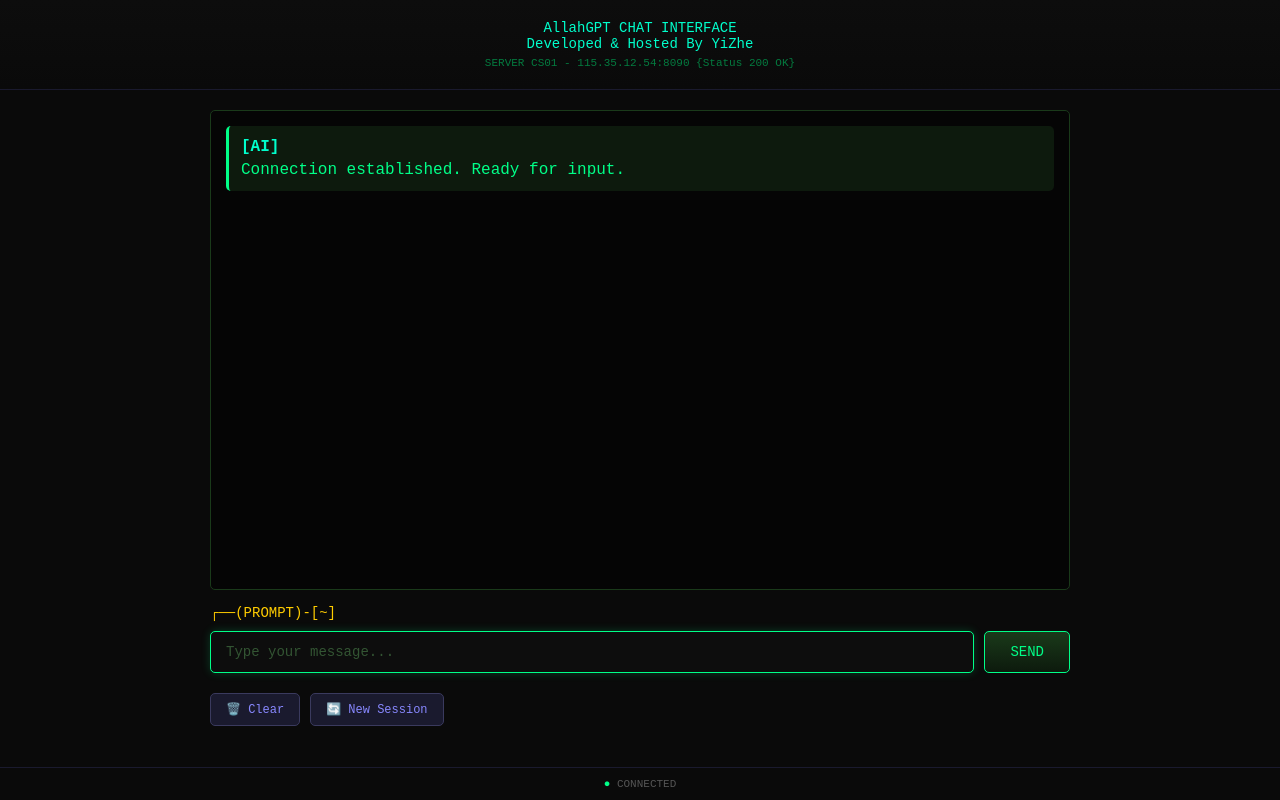
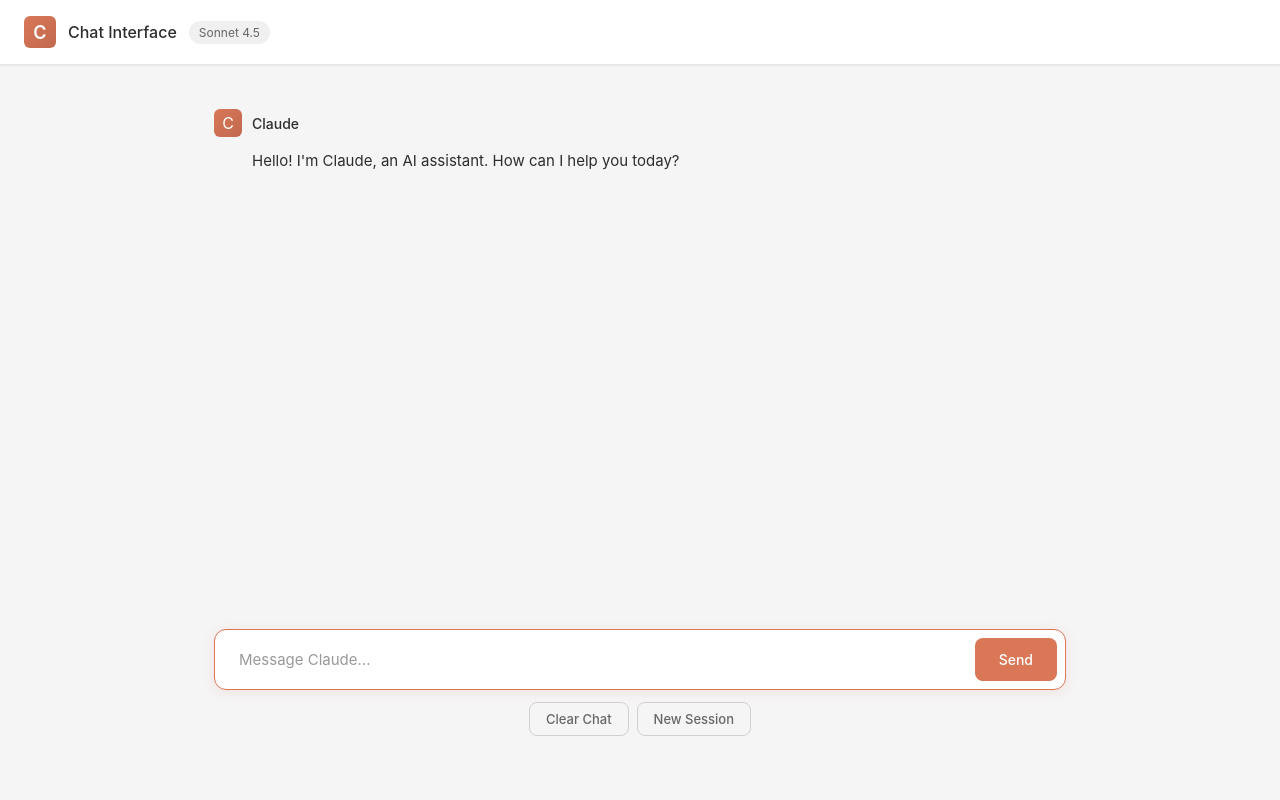
Before and after one commit to pwntrackdev-crypto/dbfuudbfube9wbf9be9bf89bew9f9uebwfu9bewu9udbwubfu9ewb, a plain HTML site: page index.html in a window 1280 px wide. Drawn offline with Linux system fonts and the light colour scheme.

Commit message:
Update index.html

````diff
--- a/index.html
+++ b/index.html
@@ -3,7 +3,7 @@
 <head>
     <meta charset="UTF-8">
     <meta name="viewport" content="width=device-width, initial-scale=1.0">
-    <title>AI Chat</title>
+    <title>Claude-Style AI Chat</title>
     <style>
         * {
             margin: 0;
@@ -12,44 +12,56 @@
         }
 
         body {
-            background: #0a0a0a;
-            color: #00ff88;
-            font-family: 'Courier New', monospace;
+            background: #f5f5f5;
+            font-family: -apple-system, BlinkMacSystemFont, 'Segoe UI', 'Helvetica', 'Arial', sans-serif;
             min-height: 100vh;
             display: flex;
             flex-direction: column;
+            color: #2d2d2d;
         }
 
         /* Header */
-        .banner {
-            text-align: center;
-            padding: 20px;
-            border-bottom: 1px solid #1a1a2e;
-            background: linear-gradient(180deg, #0d0d0d 0%, #0a0a0a 100%);
+        .header {
+            background: white;
+            border-bottom: 1px solid #e5e5e5;
+            padding: 16px 24px;
+            display: flex;
+            align-items: center;
+            justify-content: space-between;
+            box-shadow: 0 1px 2px rgba(0,0,0,0.05);
         }
 
-        .ascii-art {
-            color: #00ff88;
-            font-size: 12px;
-            line-height: 1.2;
-            white-space: pre;
-            margin-bottom: 10px;
+        .header-left {
+            display: flex;
+            align-items: center;
+            gap: 12px;
         }
 
-        @media (max-width: 600px) {
-            .ascii-art { font-size: 8px; }
+        .logo {
+            width: 32px;
+            height: 32px;
+            background: linear-gradient(135deg, #d97757 0%, #c1694f 100%);
+            border-radius: 6px;
+            display: flex;
+            align-items: center;
+            justify-content: center;
+            color: white;
+            font-weight: 600;
+            font-size: 18px;
         }
 
-        .tagline {
-            color: #00ffcc;
-            font-size: 14px;
+        .title {
+            font-size: 16px;
+            font-weight: 500;
+            color: #2d2d2d;
         }
 
-        .subline {
-            color: #00aa55;
-            font-size: 11px;
-            opacity: 0.7;
-            margin-top: 5px;
+        .model-badge {
+            background: #f0f0f0;
+            padding: 4px 10px;
+            border-radius: 12px;
+            font-size: 12px;
+            color: #666;
         }
 
         /* Chat Container */
@@ -60,25 +72,20 @@
             max-width: 900px;
             width: 100%;
             margin: 0 auto;
-            padding: 20px;
+            padding: 24px;
         }
 
         .chat-messages {
             flex: 1;
             overflow-y: auto;
-            padding: 15px;
-            border: 1px solid #1a3a1a;
-            border-radius: 5px;
-            background: #050505;
-            margin-bottom: 15px;
+            padding: 20px 0;
+            margin-bottom: 20px;
             min-height: 400px;
-            max-height: 60vh;
+            max-height: calc(100vh - 280px);
         }
 
         .message {
-            margin-bottom: 15px;
-            padding: 12px;
-            border-radius: 5px;
+            margin-bottom: 32px;
             animation: fadeIn 0.3s ease;
         }
 
@@ -87,100 +94,159 @@
             to { opacity: 1; transform: translateY(0); }
         }
 
-        .message.user {
-            background: #1a1a2e;
-            border-left: 3px solid #ffcc00;
+        .message-header {
+            display: flex;
+            align-items: center;
+            gap: 10px;
+            margin-bottom: 12px;
         }
 
-        .message.user .label {
-            color: #ffcc00;
-            font-weight: bold;
-            margin-bottom: 5px;
+        .message-icon {
+            width: 28px;
+            height: 28px;
+            border-radius: 6px;
+            display: flex;
+            align-items: center;
+            justify-content: center;
+            font-size: 16px;
         }
 
-        .message.assistant {
-            background: #0d1a0d;
-            border-left: 3px solid #00ff88;
+        .message.user .message-icon {
+            background: #f0f0f0;
         }
 
-        .message.assistant .label {
-            color: #00ffcc;
-            font-weight: bold;
-            margin-bottom: 5px;
+        .message.assistant .message-icon {
+            background: linear-gradient(135deg, #d97757 0%, #c1694f 100%);
+            color: white;
         }
 
-        .message.error {
-            background: #2a0a0a;
-            border-left: 3px solid #ff3333;
-            color: #ff6666;
+        .message-label {
+            font-weight: 500;
+            font-size: 14px;
+            color: #2d2d2d;
         }
 
+        .message-content {
+            padding-left: 38px;
+            line-height: 1.6;
+            font-size: 15px;
+            color: #2d2d2d;
+        }
+
+        .message.error .message-content {
+            color: #dc3545;
+            background: #fff5f5;
+            padding: 12px 16px;
+            border-radius: 8px;
+            border-left: 3px solid #dc3545;
+            margin-left: 38px;
+        }
+
+        /* Code Blocks - Fixed to prevent cutoff */
         .message pre {
-            background: #000;
-            padding: 10px;
-            border-radius: 3px;
+            background: #1e1e1e;
+            color: #d4d4d4;
+            padding: 16px;
+            border-radius: 8px;
             overflow-x: auto;
-            margin: 10px 0;
+            margin: 12px 0;
             border: 1px solid #333;
+            font-family: 'Monaco', 'Menlo', 'Ubuntu Mono', 'Consolas', monospace;
+            font-size: 13px;
+            line-height: 1.5;
+            /* These properties ensure code doesn't get cut off */
+            white-space: pre;
+            word-wrap: normal;
+            max-width: 100%;
+        }
+
+        .message pre code {
+            color: #d4d4d4;
+            font-family: inherit;
+            display: block;
         }
 
         .message code {
-            color: #00ffcc;
+            background: #f5f5f5;
+            padding: 2px 6px;
+            border-radius: 4px;
+            font-family: 'Monaco', 'Menlo', 'Ubuntu Mono', 'Consolas', monospace;
+            font-size: 13px;
+            color: #d97757;
+        }
+
+        .message pre code {
+            background: none;
+            padding: 0;
+            color: #d4d4d4;
+        }
+
+        .message strong {
+            font-weight: 600;
+            color: #1a1a1a;
         }
 
         /* Input Area */
         .input-area {
-            display: flex;
-            flex-direction: column;
-            gap: 10px;
+            background: white;
+            border: 1.5px solid #d0d0d0;
+            border-radius: 12px;
+            padding: 4px;
+            box-shadow: 0 2px 8px rgba(0,0,0,0.08);
+            transition: border-color 0.2s, box-shadow 0.2s;
         }
 
-        .prompt-label {
-            color: #ffcc00;
-            font-size: 14px;
+        .input-area:focus-within {
+            border-color: #d97757;
+            box-shadow: 0 2px 12px rgba(217, 119, 87, 0.15);
         }
 
         .input-wrapper {
             display: flex;
-            gap: 10px;
+            gap: 8px;
+            padding: 4px;
         }
 
         #user-input {
             flex: 1;
-            background: #0d0d0d;
-            border: 1px solid #1a3a1a;
-            color: #00ff88;
-            padding: 12px 15px;
-            font-family: 'Courier New', monospace;
-            font-size: 14px;
-            border-radius: 5px;
+            background: transparent;
+            border: none;
+            color: #2d2d2d;
+            padding: 12px 16px;
+            font-family: -apple-system, BlinkMacSystemFont, 'Segoe UI', 'Helvetica', 'Arial', sans-serif;
+            font-size: 15px;
             outline: none;
-        }
-
-        #user-input:focus {
-            border-color: #00ff88;
-            box-shadow: 0 0 10px rgba(0, 255, 136, 0.2);
+            resize: none;
+            min-height: 24px;
+            max-height: 200px;
         }
 
         #user-input::placeholder {
-            color: #335533;
+            color: #999;
         }
 
         button {
-            background: linear-gradient(180deg, #1a3a1a 0%, #0d1a0d 100%);
-            border: 1px solid #00ff88;
-            color: #00ff88;
-            padding: 12px 25px;
-            font-family: 'Courier New', monospace;
+            background: #d97757;
+            border: none;
+            color: white;
+            padding: 12px 24px;
+            font-family: inherit;
             font-size: 14px;
+            font-weight: 500;
             cursor: pointer;
-            border-radius: 5px;
-            transition: all 0.3s;
+            border-radius: 8px;
+            transition: all 0.2s;
+            white-space: nowrap;
         }
 
-        button:hover {
-            background: #00ff88;
-            color: #0a0a0a;
+        button:hover:not(:disabled) {
+            background: #c1694f;
+            transform: translateY(-1px);
+            box-shadow: 0 4px 12px rgba(217, 119, 87, 0.3);
+        }
+
+        button:active:not(:disabled) {
+            transform: translateY(0);
         }
 
         button:disabled {
@@ -190,23 +256,35 @@
 
         .controls {
             display: flex;
-            gap: 10px;
-            margin-top: 10px;
+            gap: 8px;
+            margin-top: 12px;
+            justify-content: center;
         }
 
         .controls button {
-            padding: 8px 15px;
-            font-size: 12px;
-            background: #1a1a2e;
-            border-color: #3a3a5e;
-            color: #8888ff;
+            padding: 8px 16px;
+            font-size: 13px;
+            background: transparent;
+            border: 1px solid #d0d0d0;
+            color: #666;
+            border-radius: 8px;
+        }
+
+        .controls button:hover {
+            background: #f5f5f5;
+            border-color: #b0b0b0;
+            color: #2d2d2d;
+            transform: none;
+            box-shadow: none;
         }
 
         /* Loading */
         .loading {
             display: none;
-            color: #00ffcc;
-            padding: 10px;
+            color: #d97757;
+            padding: 12px 0;
+            text-align: center;
+            font-size: 14px;
         }
 
         .loading.active {
@@ -225,62 +303,97 @@
         }
 
         /* Scrollbar */
-        ::-webkit-scrollbar { width: 8px; }
-        ::-webkit-scrollbar-track { background: #0a0a0a; }
-        ::-webkit-scrollbar-thumb { background: #1a3a1a; border-radius: 4px; }
-
-        /* Footer */
-        .status-bar {
-            text-align: center;
-            padding: 10px;
-            font-size: 11px;
-            color: #555;
-            border-top: 1px solid #1a1a2e;
+        ::-webkit-scrollbar {
+            width: 10px;
+            height: 10px;
+        }
+        ::-webkit-scrollbar-track {
+            background: #f5f5f5;
+        }
+        ::-webkit-scrollbar-thumb {
+            background: #d0d0d0;
+            border-radius: 5px;
+        }
+        ::-webkit-scrollbar-thumb:hover {
+            background: #b0b0b0;
         }
 
-        .status-bar .online { color: #00ff88; }
+        /* Responsive */
+        @media (max-width: 768px) {
+            .chat-container {
+                padding: 16px;
+            }
+
+            .header {
+                padding: 12px 16px;
+            }
+
+            .message-content {
+                padding-left: 0;
+            }
+
+            .message-header {
+                margin-bottom: 8px;
+            }
+        }
     </style>
 </head>
 <body>
-    <div class="banner">
-        <div class="tagline">AllahGPT CHAT INTERFACE</div>
-        <div class="tagline">Developed & Hosted By YiZhe</div>
-        <div class="subline">SERVER CS01 - 115.35.12.54:8090 {Status 200 OK}</div>
+    <div class="header">
+        <div class="header-left">
+            <div class="logo">C</div>
+            <div class="title">Chat Interface</div>
+            <div class="model-badge">Sonnet 4.5</div>
+        </div>
     </div>
 
     <div class="chat-container">
         <div class="chat-messages" id="chat-messages">
             <div class="message assistant">
-                <div class="label">[AI]</div>
-                <div class="content">Connection established. Ready for input.</div>
+                <div class="message-header">
+                    <div class="message-icon">C</div>
+                    <div class="message-label">Claude</div>
+                </div>
+                <div class="message-content">Hello! I'm Claude, an AI assistant. How can I help you today?</div>
             </div>
         </div>
 
+        <div class="loading" id="loading">Thinking</div>
+
         <div class="input-area">
-            <div class="prompt-label">┌──(PROMPT)-[~]</div>
             <div class="input-wrapper">
-                <input type="text" id="user-input" placeholder="Type your message..." autocomplete="off">
-                <button id="send-btn" onclick="sendMessage()">SEND</button>
-            </div>
-            <div class="controls">
-                <button onclick="clearChat()">🗑️ Clear</button>
-                <button onclick="newSession()">🔄 New Session</button>
+                <textarea
+                    id="user-input"
+                    placeholder="Message Claude..."
+                    rows="1"
+                    autocomplete="off"
+                ></textarea>
+                <button id="send-btn" onclick="sendMessage()">Send</button>
             </div>
         </div>
 
-        <div class="loading" id="loading">⚡ Processing</div>
-    </div>
-
-    <div class="status-bar">
-        <span class="online">●</span> CONNECTED
+        <div class="controls">
+            <button onclick="clearChat()">Clear Chat</button>
+            <button onclick="newSession()">New Session</button>
+        </div>
     </div>
 
     <script>
         let conversationHistory = [];
 
-        document.getElementById('user-input').focus();
+        const textarea = document.getElementById('user-input');
 
-        document.getElementById('user-input').addEventListener('keypress', function(e) {
+        // Auto-resize textarea
+        textarea.addEventListener('input', function() {
+            this.style.height = 'auto';
+            this.style.height = Math.min(this.scrollHeight, 200) + 'px';
+        });
+
+        // Focus input on load
+        textarea.focus();
+
+        // Send on Enter (Shift+Enter for new line)
+        textarea.addEventListener('keydown', function(e) {
             if (e.key === 'Enter' && !e.shiftKey) {
                 e.preventDefault();
                 sendMessage();
@@ -295,6 +408,7 @@
 
             addMessage('user', message);
             input.value = '';
+            input.style.height = 'auto';
 
             conversationHistory.push({ role: 'user', content: message });
 
@@ -302,7 +416,6 @@
             document.getElementById('send-btn').disabled = true;
 
             try {
-                // CHANGED: Now calling Netlify Function instead of chat.php
                 const response = await fetch('/.netlify/functions/chat', {
                     method: 'POST',
                     headers: { 'Content-Type': 'application/json' },
@@ -331,18 +444,47 @@
             const messageDiv = document.createElement('div');
             messageDiv.className = 'message ' + type;
 
+            let icon = '';
             let label = '';
-            if (type === 'user') label = '<div class="label">[YOU]</div>';
-            else if (type === 'assistant') label = '<div class="label">[AI]</div>';
-            else if (type === 'error') label = '<div class="label">[ERROR]</div>';
+
+            if (type === 'user') {
+                icon = '👤';
+                label = 'You';
+            } else if (type === 'assistant') {
+                icon = 'C';
+                label = 'Claude';
+            } else if (type === 'error') {
+                icon = '⚠️';
+                label = 'Error';
+            }
+
+            let header = '';
+            if (type !== 'error') {
+                header = `
+                    <div class="message-header">
+                        <div class="message-icon">${icon}</div>
+                        <div class="message-label">${label}</div>
+                    </div>
+                `;
+            }
 
             let formatted = escapeHtml(content);
-            formatted = formatted.replace(/```(\w*)\n?([\s\S]*?)```/g, '<pre><code>$2</code></pre>');
+
+            // Format code blocks (```language\ncode```)
+            formatted = formatted.replace(/```(\w*)\n?([\s\S]*?)```/g, function(match, lang, code) {
+                return '<pre><code>' + code.trim() + '</code></pre>';
+            });
+
+            // Format inline code (`code`)
             formatted = formatted.replace(/`([^`]+)`/g, '<code>$1</code>');
+
+            // Format bold (**text**)
             formatted = formatted.replace(/\*\*([^*]+)\*\*/g, '<strong>$1</strong>');
+
+            // Format line breaks
             formatted = formatted.replace(/\n/g, '<br>');
 
-            messageDiv.innerHTML = label + '<div class="content">' + formatted + '</div>';
+            messageDiv.innerHTML = header + '<div class="message-content">' + formatted + '</div>';
             messagesDiv.appendChild(messageDiv);
             messagesDiv.scrollTop = messagesDiv.scrollHeight;
         }
@@ -356,8 +498,11 @@
         function clearChat() {
             document.getElementById('chat-messages').innerHTML = `
                 <div class="message assistant">
-                    <div class="label">[AI]</div>
-                    <div class="content">Chat cleared. Session continues.</div>
+                    <div class="message-header">
+                        <div class="message-icon">C</div>
+                        <div class="message-label">Claude</div>
+                    </div>
+                    <div class="message-content">Chat cleared. How can I help you?</div>
                 </div>`;
         }
 
@@ -365,8 +510,11 @@
             conversationHistory = [];
             document.getElementById('chat-messages').innerHTML = `
                 <div class="message assistant">
-                    <div class="label">[AI]</div>
-                    <div class="content">New session started. Ready for input.</div>
+                    <div class="message-header">
+                        <div class="message-icon">C</div>
+                        <div class="message-label">Claude</div>
+                    </div>
+                    <div class="message-content">New session started. How can I help you today?</div>
                 </div>`;
         }
     </script>
````
